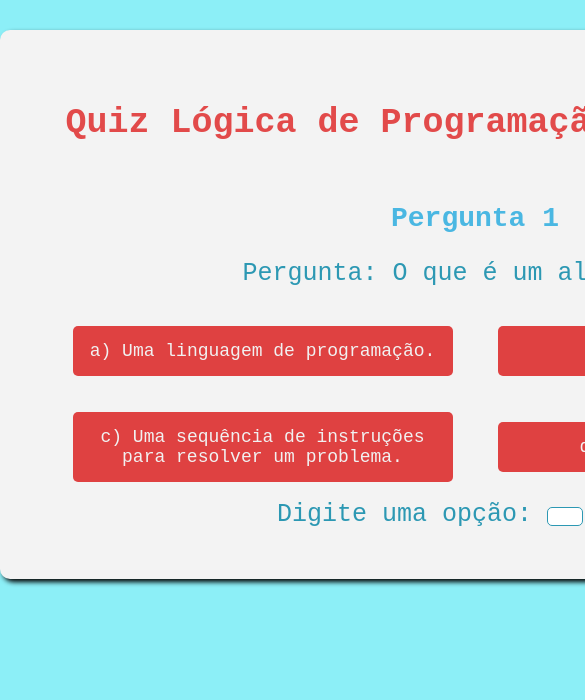
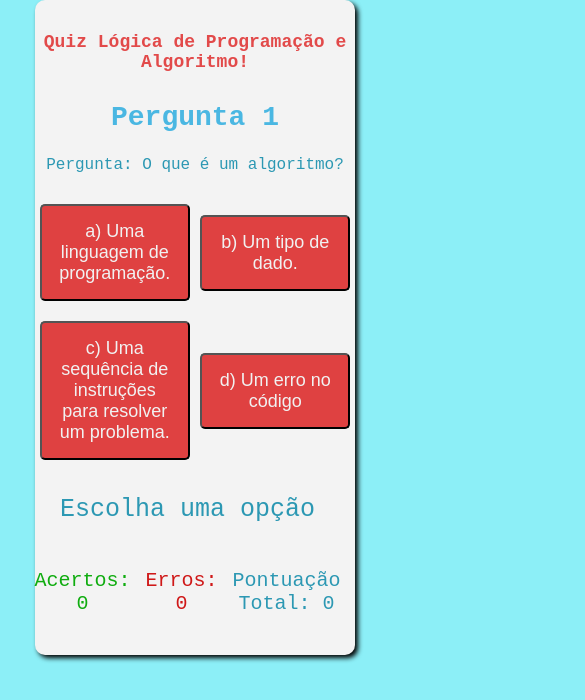
Before and after one commit to llucasvargas/quizJS, a React (Create React App) app in the folder quiz-programacao/: page / in a window 390 px wide. Shown: the top 700 px of the page, 585 px wide, since content can reach past the window. Built offline with nearby package versions, Linux system fonts and the light colour scheme.

Commit message:
Responsivo e polimento

```diff
--- a/quiz-programacao/src/App.css
+++ b/quiz-programacao/src/App.css
@@ -48,6 +48,7 @@ body {
     color: #f1f1f1;
     border-radius: 5px;
     padding: 15px;
+    margin: 10px 0;
     font-size: 18px;
 }
 
@@ -77,3 +78,72 @@ body {
     background-repeat: no-repeat;
     background-position: center;
 }
+
+.pontos {
+    display: flex;
+    align-items: center;
+    justify-content: center;
+
+}
+
+.pontos p {
+    font-size: 20px;
+    color: rgb(44, 152, 179);
+    margin-right: 15px;
+}
+
+.acerto {
+    color: rgb(15, 172, 15) !important;
+}
+
+.erro {
+    color: rgb(207, 24, 24) !important;
+}
+
+@media (max-width: 1200px) {
+    .container {
+        width: 600px;
+        margin: 10px auto;
+        padding: 35px;
+    }
+
+    .titulo {
+        margin-bottom: 30px;
+    }
+}
+
+@media (max-width: 725px) {
+    .container {
+        width: 450px;
+        padding: 20px;
+        margin: 10 auto;
+    }
+
+    .titulo {
+        font-size: 30px;
+    }
+
+    .pergunta {
+        font-size: 22px;
+    }
+
+}
+
+@media (max-width: 525px) {
+    .container {
+        width: 280px;
+        margin: 0 auto;
+    }
+
+    .titulo {
+        font-size: 18px;
+    }
+
+    .pergunta {
+        font-size: 16px;
+    }
+
+    .opcoes {
+        width: 150px;
+    }
+}
--- a/quiz-programacao/src/componentes/quiz.js
+++ b/quiz-programacao/src/componentes/quiz.js
@@ -160,6 +160,10 @@ const Pergunta = () => {
 
   //}
 
+  const encaminharAlternativa = (alternativa) => {
+    setResposta(alternativa)
+  }
+
   const recarregarPagina = () => {
     window.location.reload();
   }
@@ -176,27 +180,31 @@ const Pergunta = () => {
           <h2 className='subTitulo'>Pergunta {numeroQuestao}</h2>
           <p className='pergunta'>{perguntas[numeroQuestao - 1].pergunta}</p>
           <div className='opcoesContainer'>
-            <p className='opcoes'>{opcoes[numeroQuestao - 1].opcao1}</p>
-            <p className='opcoes'>{opcoes[numeroQuestao - 1].opcao2}</p>
-            <p className='opcoes'>{opcoes[numeroQuestao - 1].opcao3}</p>
-            <p className='opcoes'>{opcoes[numeroQuestao - 1].opcao4}</p>
+            <button className='opcoes' onClick={() => encaminharAlternativa('a')} onChange={handleRespostaChange}>
+              {opcoes[numeroQuestao - 1].opcao1}
+            </button>
+            <button className='opcoes' onClick={() => encaminharAlternativa('b')}>
+              {opcoes[numeroQuestao - 1].opcao2}
+            </button>
+            <button className='opcoes' onClick={() => encaminharAlternativa('c')}>
+              {opcoes[numeroQuestao - 1].opcao3}
+            </button>
+            <button className='opcoes' onClick={() => encaminharAlternativa('d')}>
+              {opcoes[numeroQuestao - 1].opcao4}
+            </button>
           </div>
-          <label htmlFor="resposta" className='resposta'>Digite uma opção:</label>
-          <input className='input'
-            type="text"
-            id="resposta"
-            value={resposta}
-            onChange={handleRespostaChange}
-          />
+          <p className='resposta'>Escolha uma opção</p>
+          <div className='pontos'>
+            <p className='acerto'>Acertos: {acertos}</p>
+            <p className='erro'>Erros: {erros}</p>
+            <p>Pontuação Total: {pontuacaoTotal}</p>
+          </div>
           {mostrarSegundaPergunta && (
             <div>
               <h3 className='subTitulo'>Tente novamente! Vale 5 pontos.</h3>
-              <button className='button' type="submit">Responder</button>
             </div>
           )}
-          {!mostrarSegundaPergunta && (
-            <button className='button' type="submit">Responder</button>
-          )}
+          {!mostrarSegundaPergunta}
         </form>
       ) : (
         <div>
```
